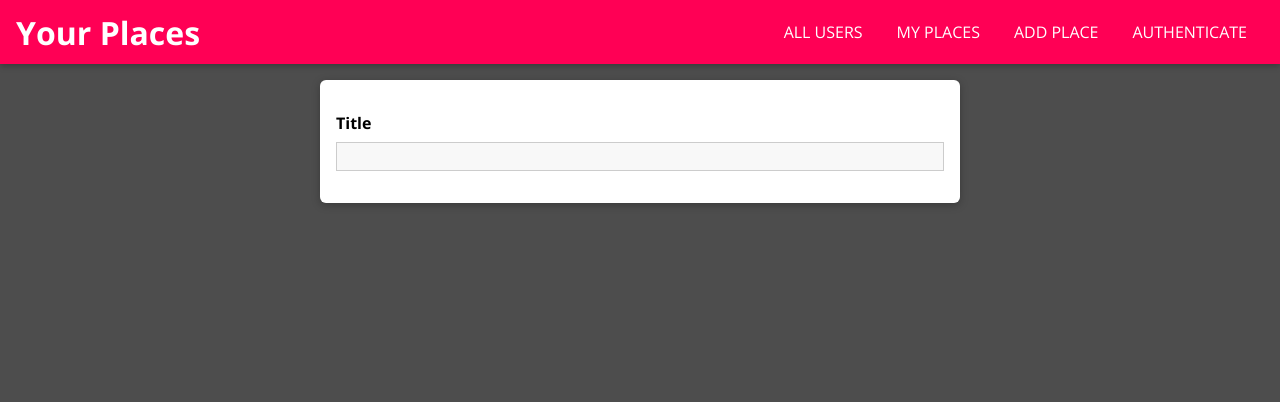
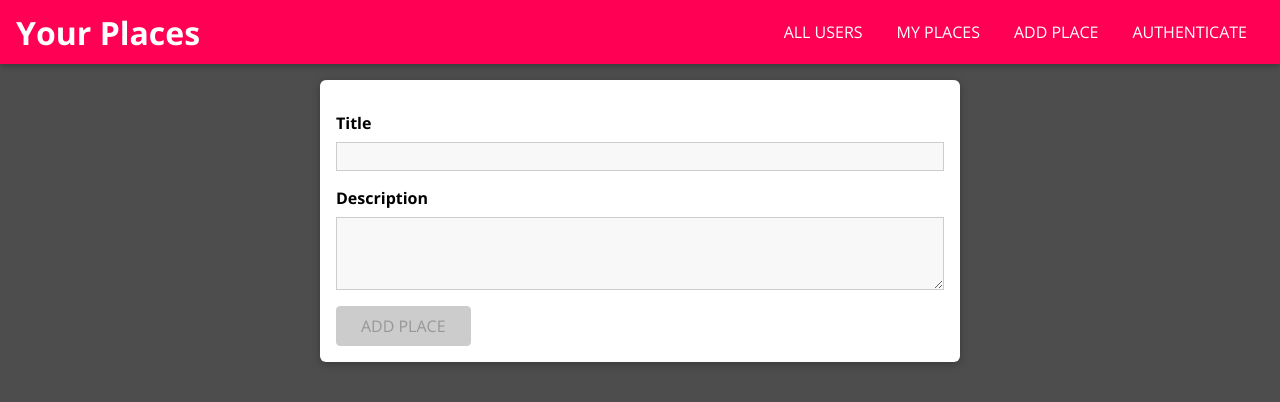
Before and after one commit to filus4/MERN-course, a React (Create React App) app in the folder FRONTEND/: page /places/new in a window 1280 px wide. Shown: the top 402 px of the page. Built offline with nearby package versions, Linux system fonts and the light colour scheme; no server answers.

Commit message:
add new input to form and overall form validity with button

```diff
--- a/FRONTEND/src/places/pages/new-place.js
+++ b/FRONTEND/src/places/pages/new-place.js
@@ -1,19 +1,76 @@
-import React from "react";
+import React, { useCallback, useReducer } from "react";
 
 import Input from "../../shared/components/FormElements/Input";
-import { VALIDATOR_REQUIRE } from "../../shared/util/validators";
+import Button from "../../shared/components/FormElements/Button";
+import {
+  VALIDATOR_MINLENGTH,
+  VALIDATOR_REQUIRE,
+} from "../../shared/util/validators";
 import styles from "./new-place.module.css";
 
+const formReducer = (state, action) => {
+  switch (action.type) {
+    case "INPUT_CHANGE":
+      let formIsValid = true;
+      for (const inputId in state.inputs) {
+        if (inputId === action.inputId) {
+          formIsValid = formIsValid && action.isValid;
+        } else {
+          formIsValid = formIsValid && state.inputs[inputId].isValid;
+        }
+      }
+      return {
+        ...state,
+        inputs: {
+          ...state.inputs,
+          [action.inputId]: { value: action.value, isValid: action.isValid },
+        },
+        isValid: formIsValid,
+      };
+  }
+};
+
 const NewPlace = () => {
+  const [formState, dispatch] = useReducer(formReducer, {
+    inputs: {
+      title: {
+        value: "",
+        isValid: false,
+      },
+      description: {
+        value: "",
+        isValid: false,
+      },
+    },
+    isValid: false,
+  });
+
+  const inputHandler = useCallback((id, value, isValid) => {
+    dispatch({ type: "INPUT_CHANGE", value, isValid, inputId: id });
+  }, []);
+
   return (
     <form className={styles["place-form"]}>
       <Input
+        id="title"
         element="input"
         type="text"
         label="Title"
         validators={[VALIDATOR_REQUIRE()]}
         errorText="Please enter a valid title."
+        onInput={inputHandler}
       />
+      <Input
+        id="description"
+        element="textarea"
+        label="Description"
+        validators={[VALIDATOR_REQUIRE(), VALIDATOR_MINLENGTH(5)]}
+        errorText="Please enter a valid description (at least 5 charakters)."
+        onInput={inputHandler}
+      />
+      <Button type="submit" disabled={!formState.isValid}>
+        ADD PLACE
+      </Button>
     </form>
   );
 };
--- a/FRONTEND/src/shared/components/FormElements/Input.js
+++ b/FRONTEND/src/shared/components/FormElements/Input.js
@@ -1,4 +1,4 @@
-import React, { useReducer } from "react";
+import React, { useReducer, useEffect } from "react";
 
 import { validate } from "../../util/validators";
 import styles from "./Input.module.css";
@@ -22,13 +22,27 @@
 };
 
 const Input = (props) => {
-  const { id, label, element, placeholder, type, rows, errorText, validators } =
-    props;
+  const {
+    id,
+    label,
+    element,
+    placeholder,
+    type,
+    rows,
+    errorText,
+    validators,
+    onInput,
+  } = props;
 
   const [inputState, dispatch] = useReducer(inputReducer, {
     value: "",
     isValid: false,
   });
+  const { value, isValid } = inputState;
+
+  useEffect(() => {
+    onInput(id, inputState.value, inputState.isValid);
+  }, [id, value, isValid, onInput]);
 
   const changeHandler = (event) => {
     dispatch({ type: "CHANGE", val: event.target.value, validators });
```
